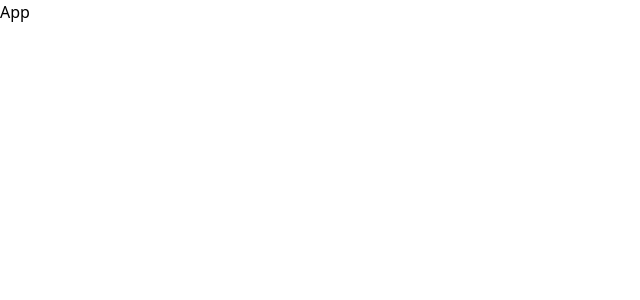
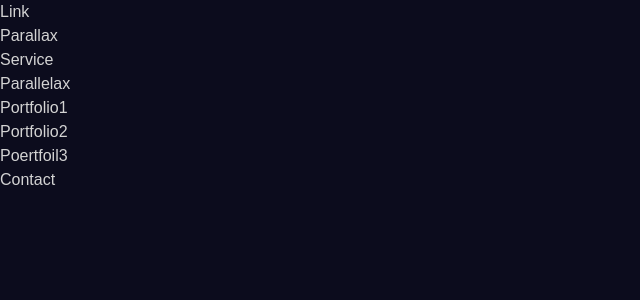
Before and after one commit to faisgit/portfolio, a React (Vite) app: page / in a window 1280 px wide. Shown: the top 300 px of the page, without its empty margins (0-640 px from the left). Built offline with nearby package versions, Linux system fonts and the light colour scheme.

Commit message:
removing some packages and add a scroll bar

```diff
--- a/package.json
+++ b/package.json
@@ -10,13 +10,9 @@
     "preview": "vite preview"
   },
   "dependencies": {
-    "@emailjs/browser": "^3.12.1",
-    "animate.css": "^4.1.1",
-    "gsap-trial": "^3.12.4",
     "loaders.css": "^0.1.2",
     "react": "^18.2.0",
     "react-dom": "^18.2.0",
-    "react-leaflet": "^4.2.1",
     "react-loaders": "^3.0.1",
     "react-router-dom": "^6.21.2"
   },
--- a/src/App.jsx
+++ b/src/App.jsx
@@ -1,9 +1,20 @@
-import React from 'react'
+import React from "react";
 
 const App = () => {
   return (
-    <div className=''>App</div>
-  )
-}
+    <div className="">
+      <section className="h-[100vh] snap-center ">
+        <a href="#" className=" text-inherit">Link</a>
+      </section>
+      <section className="h-[100vh] snap-center ">Parallax</section>
+      <section className="h-[100vh] snap-center ">Service</section>
+      <section className="h-[100vh] snap-center ">Parallelax</section>
+      <section className="h-[100vh] snap-center ">Portfolio1</section>
+      <section className="h-[100vh] snap-center ">Portfolio2</section>
+      <section className="h-[100vh] snap-center ">Poertfoil3</section>
+      <section className="h-[100vh] snap-center ">Contact</section>
+    </div>
+  );
+};
 
-export default App
+export default App;
--- a/src/index.css
+++ b/src/index.css
@@ -1,3 +1,20 @@
 @tailwind base;
 @tailwind components;
 @tailwind utilities;
+
+* {
+    margin: 0;
+    padding: 0;
+    box-sizing: border-box;
+    font-family: "DM Sans", sans-serif;
+}
+
+html {
+    scroll-snap-type: y mandatory;
+    scroll-behavior: smooth;
+}
+
+body {
+    background-color: #0c0c1d;
+    color: lightgray;
+}
```
Also changed, not shown: src/components/Navbar.jsx (added, +9 -0 lines), 1 other file (tests, documents, lock files or other folders).
